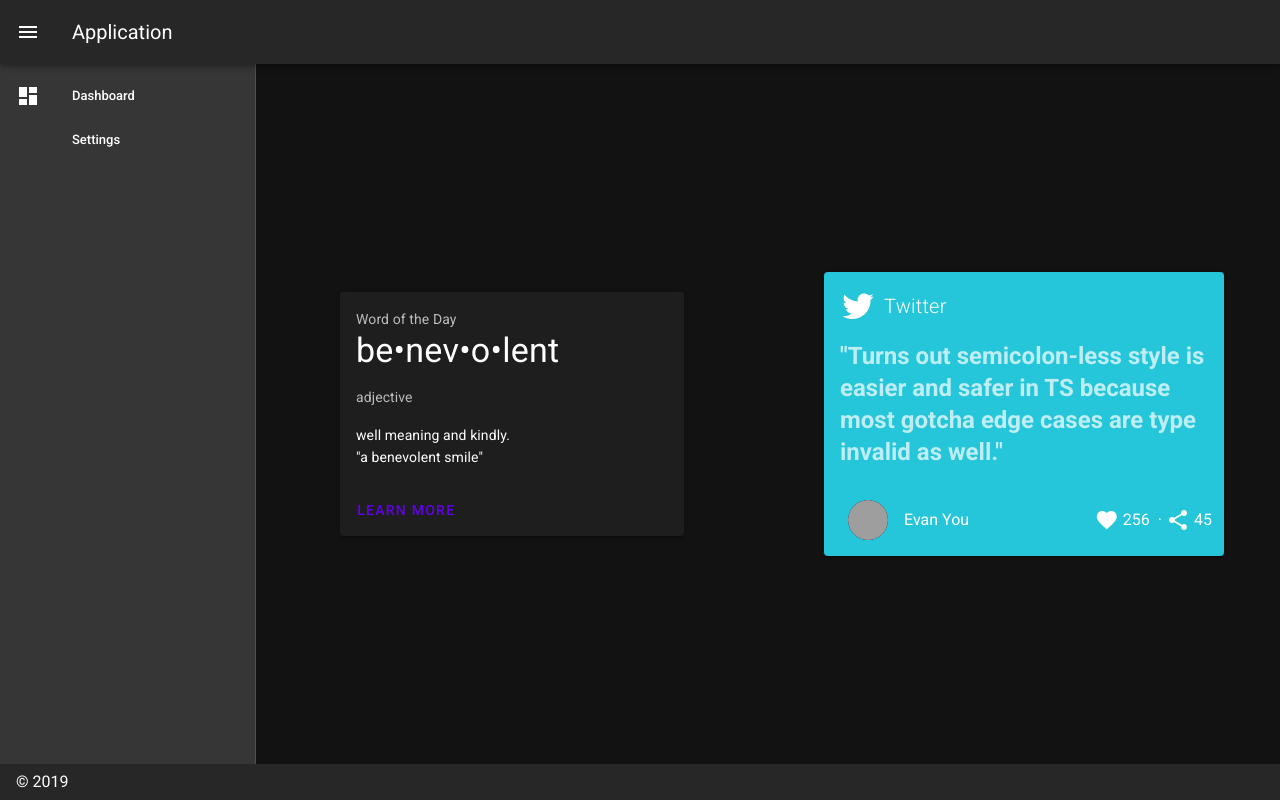
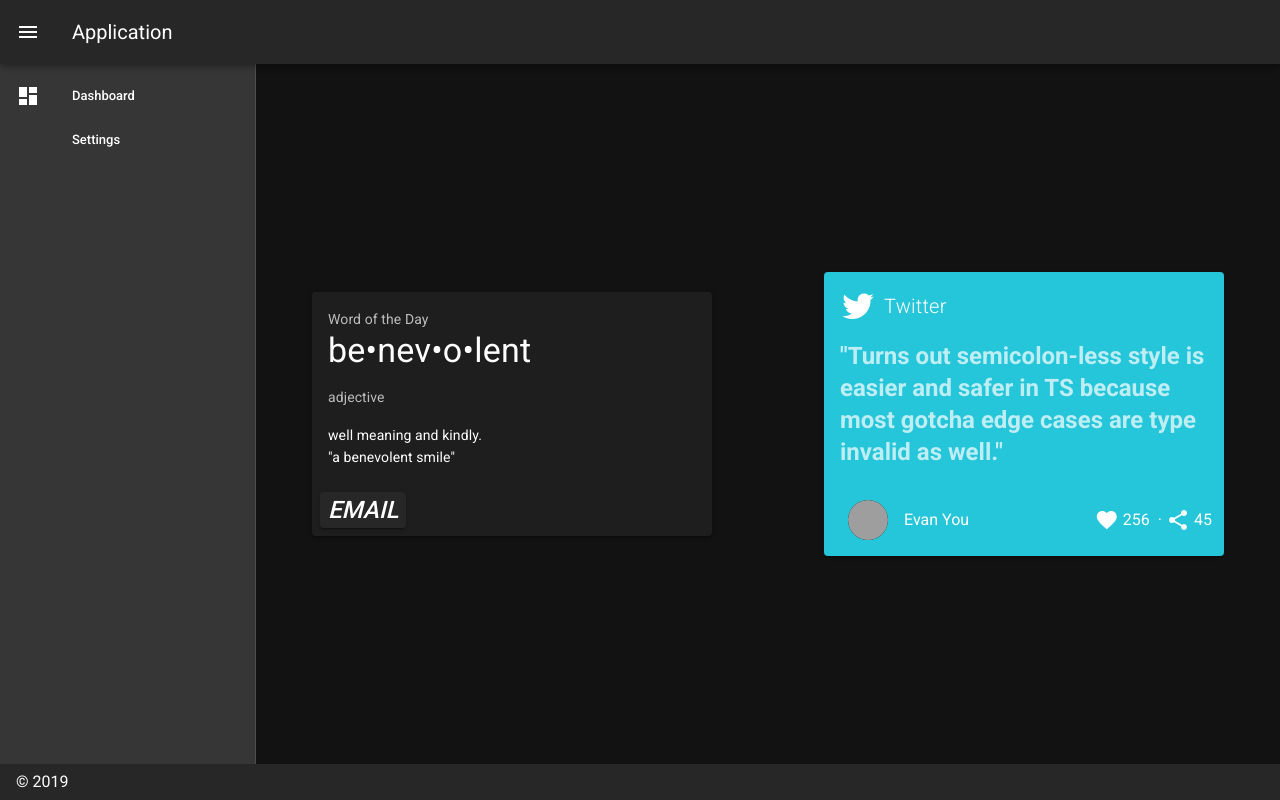
Before and after one commit to rashadmad/RiteKit-CodeChallenge, a Vue app in the folder code-challenge/: page / in a window 1280 px wide. Built offline with nearby package versions, Linux system fonts and the light colour scheme; grey boxes are pictures that could not be loaded.

Commit message:
create enhnace button

```diff
--- a/code-challenge/package.json
+++ b/code-challenge/package.json
@@ -8,11 +8,13 @@
     "lint": "vue-cli-service lint"
   },
   "dependencies": {
+    "@mdi/js": "^4.7.95",
     "core-js": "^3.4.4",
     "vue": "^2.6.10",
     "vuetify": "^2.1.0"
   },
   "devDependencies": {
+    "@mdi/font": "^4.7.95",
     "@vue/cli-plugin-babel": "^4.1.0",
     "@vue/cli-plugin-eslint": "^4.1.0",
     "@vue/cli-service": "^4.1.0",
--- a/code-challenge/src/App.vue
+++ b/code-challenge/src/App.vue
@@ -30,7 +30,7 @@
       <v-container class="fill-height" fluid>
         <v-row align="center" justify="center">
           <v-col>
-            <v-card class="mx-auto" max-width="344">
+            <v-card class="mx-auto" max-width="400">
               <v-card-text>
                 <div>Word of the Day</div>
                 <p class="display-1 text--primary">be•nev•o•lent</p>
@@ -41,7 +41,9 @@
                 </div>
               </v-card-text>
               <v-card-actions>
-                <v-btn text color="deep-purple accent-4">Learn More</v-btn>
+                <v-btn>
+                  <v-icon>Email</v-icon>
+                </v-btn>
               </v-card-actions>
             </v-card>
           </v-col>
@@ -91,6 +93,7 @@
 </template>
 
 <script>
+
 export default {
   props: {
     source: String
```
Also changed, not shown: 1 other file (tests, documents, lock files or other folders).
